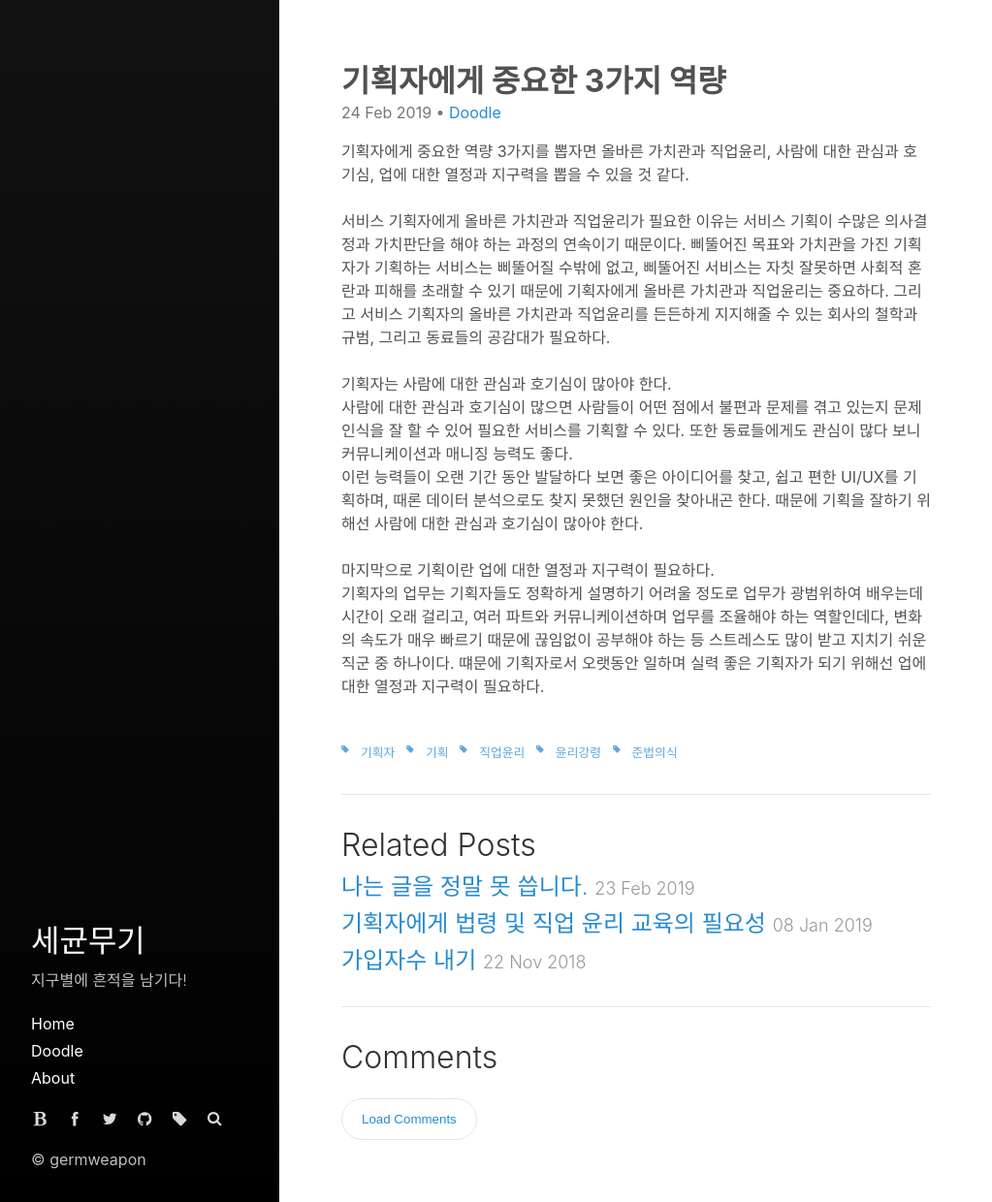
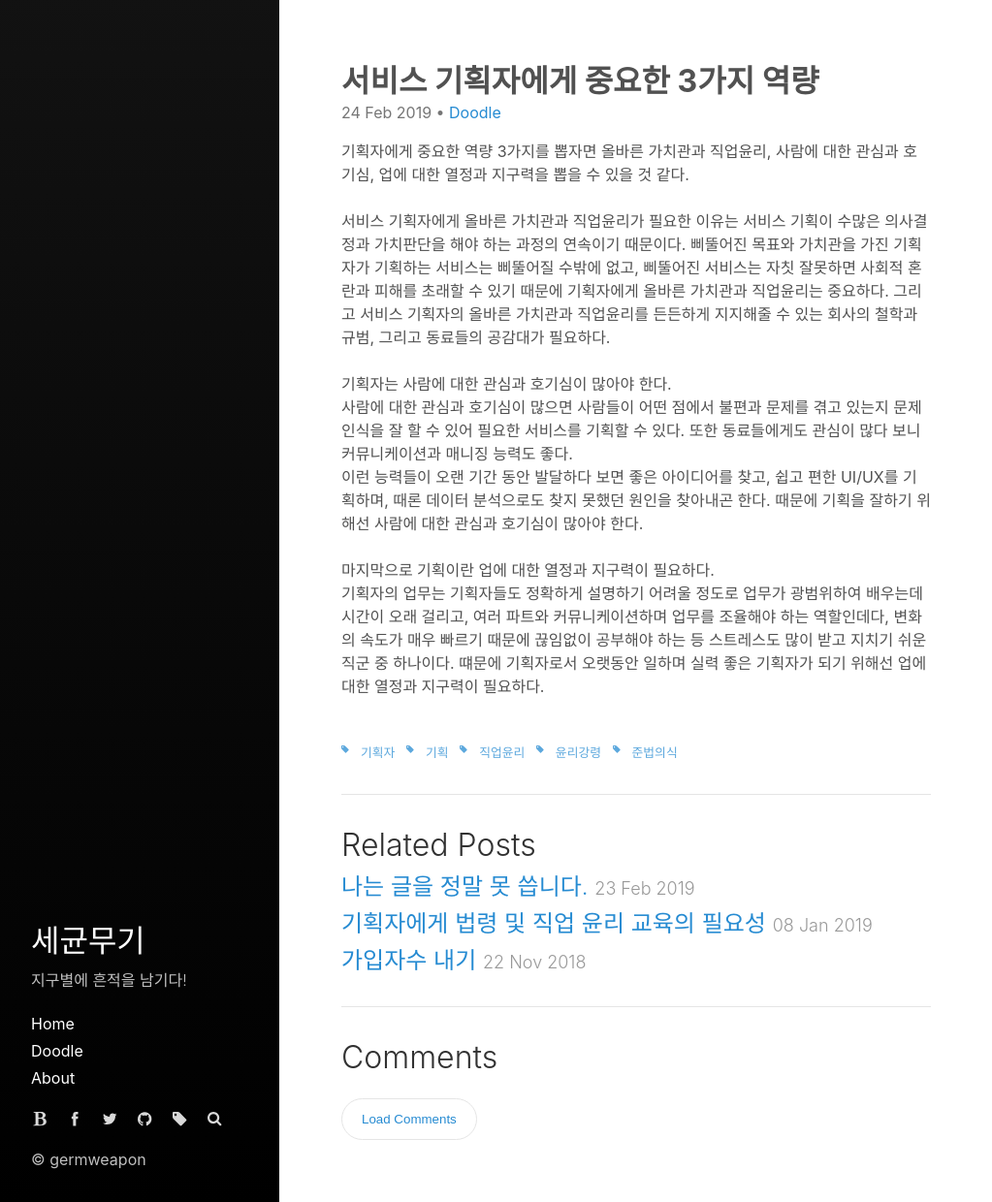
Before and after one commit to germweapon/germweapon.github.io, a Jekyll site: the page built from _posts/2019-02-24-기획자에게-중요한-3가지-역량.md, in a window 1280 px wide. Shown: the whole page at 97% size, without its empty margins (0-1023 px from the left). Built offline with Jekyll 4.4.1, drawn with Linux system fonts in a browser that asks for light colours.

```diff
--- a/_posts/2019-02-24-기획자에게-중요한-3가지-역량.md
+++ b/_posts/2019-02-24-기획자에게-중요한-3가지-역량.md
@@ -1,6 +1,6 @@
 ---
 layout: post
-title: 기획자에게 중요한 3가지 역량
+title: 서비스 기획자에게 중요한 3가지 역량
 description: "기획자에게 중요한 역량 3가지는?"
 image: "/assets/_images/2017-11/germweapon.jpg"
 categories:
```
